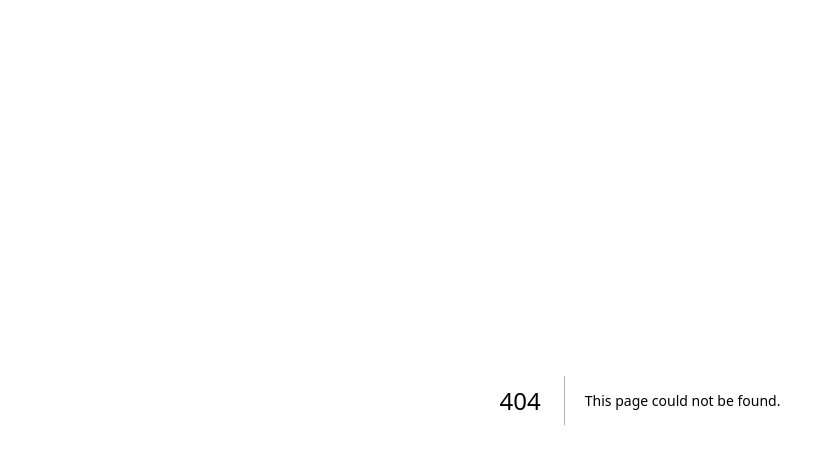
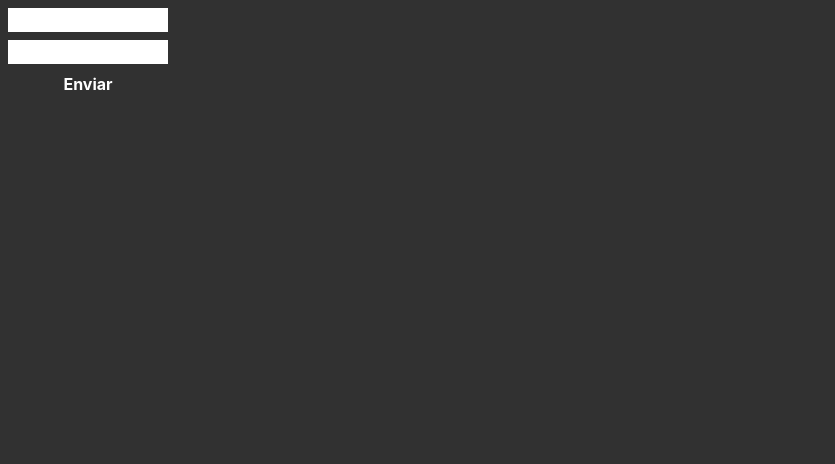
Before and after one commit to LeonardoMachadoF/tenkinovels, a Next.js app: page /admin/login in a window 1280 px wide. Before the commit this address had no page. Shown: the top 464 px of the page, without its empty margins (0-835 px from the left). Built offline with nearby package versions, Linux system fonts and the light colour scheme.

Commit message:
authentication

```diff
--- /dev/null
+++ b/pages/admin/login.tsx
@@ -0,0 +1,42 @@
+import axios from 'axios';
+import { useRouter } from 'next/router';
+import nookies from 'nookies';
+import { FormEvent, useState } from "react";
+
+const Login = () => {
+    const router = useRouter();
+    const [username, setUsername] = useState('');
+    const [password, setPassword] = useState('');
+
+    const handleLogin = async (e: FormEvent) => {
+        e.preventDefault();
+        if (username && password) {
+            try {
+                let res = await axios.post('/api/auth', {
+                    username, password
+                });
+                if (res.data && res.data.token) {
+                    const token = res.data.token;
+                    nookies.set(null, 'authToken', token, {
+                        maxAge: 60 * 60 * 24, //1 day
+                        path: '/'
+                    })
+                    router.push('/')
+                }
+            } catch (err) {
+                console.log(err)
+            }
+        }
+    }
+    return (
+        <div className='flex flex-col text-gray-900'>
+            <form onSubmit={handleLogin} className="flex flex-col w-40 m-2 gap-2">
+                <input type="text" value={username} onChange={e => setUsername(e.target.value)} />
+                <input type="password" value={password} onChange={e => setPassword(e.target.value)} />
+                <button type="submit" className="text-white font-bold">Enviar</button>
+            </form>
+        </div>
+    );
+}
+
+export default Login
--- /dev/null
+++ b/pages/api/auth.ts
@@ -0,0 +1,34 @@
+import { NextApiHandler } from "next";
+import prisma from '../../src/services/backServices/prisma';
+import bcrypt from 'bcrypt';
+import jwt from 'jsonwebtoken';
+
+const handler: NextApiHandler = async (req, res) => {
+    if (req.method === 'POST') {
+        let { username, password } = req.body;
+
+        if (!username.trim() || !password.trim())
+            return res.json({ message: 'Dados insuficientes!' })
+
+        let user = await prisma.user.findUnique({ where: { username } });
+        if (!user) {
+            return res.status(400).json({ message: 'Usuario e/ou senha incorretos!' })
+        }
+
+        const verifyPassword = await bcrypt.compare(password, user.password);
+
+        if (!verifyPassword) {
+            return res.status(400).json({ message: 'Usuario e/ou senha incorretos!' })
+        }
+
+        const token = jwt.sign({ username, role: user.role }, process.env.JWT_SECRET as string, {
+            expiresIn: 60 * 60 * 24, //1 day
+        });
+
+        return res.json({ token })
+    }
+
+    return res.status(404).json({});
+}
+
+export default handler;
```
Also changed, not shown: package.json (+7 -0 lines), 2 other files (tests, documents, lock files or other folders).
